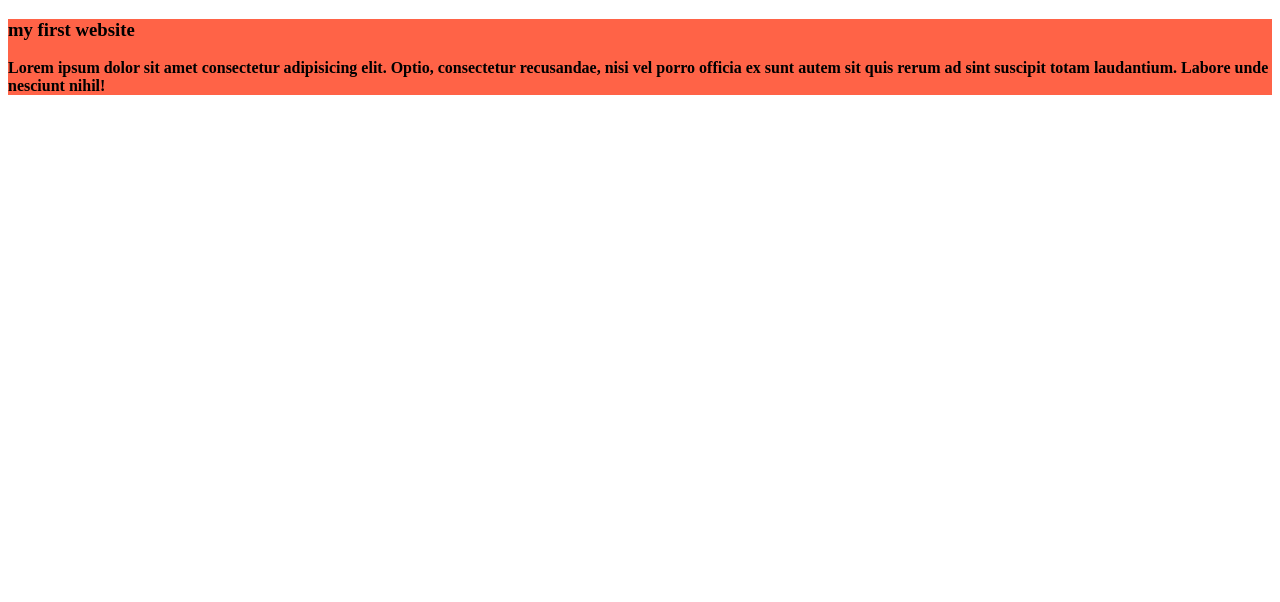
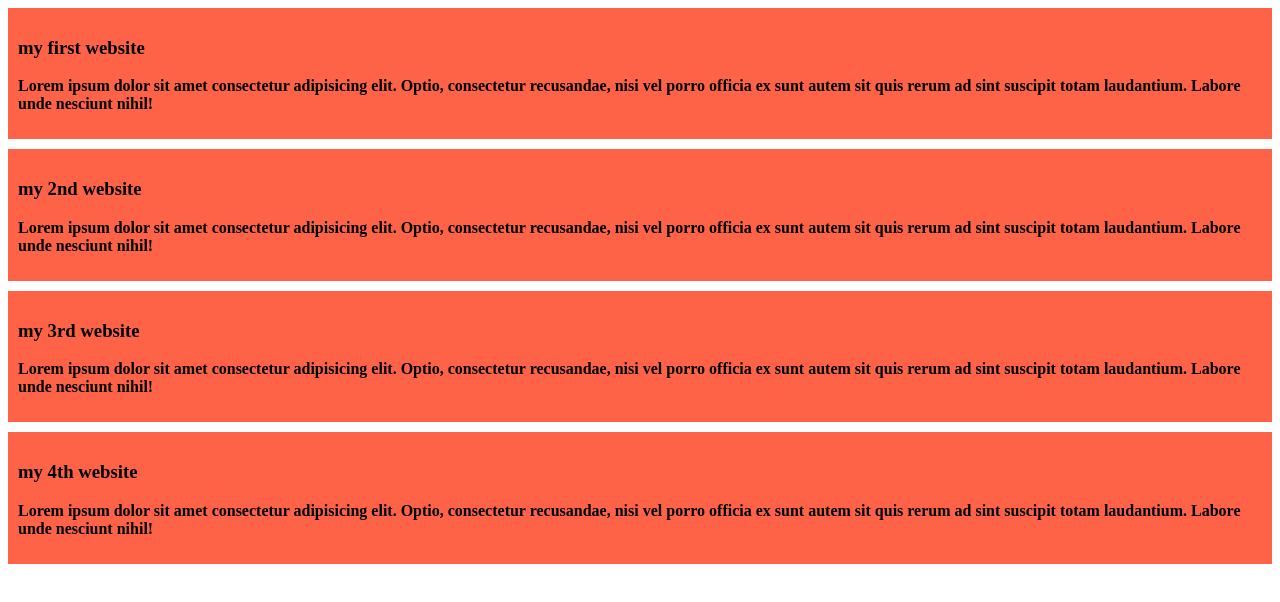
Before and after one commit to Ensaf01/my-simple-website, a plain HTML site: page index.html in a window 1280 px wide. Drawn offline with Linux system fonts and the light colour scheme.

Commit message:
add the second and thrid blog

```diff
--- a/index.html
+++ b/index.html
@@ -11,5 +11,17 @@
         <h3>my first website</h3>
         <b><p>Lorem ipsum dolor sit amet consectetur adipisicing elit. Optio, consectetur recusandae, nisi vel porro officia ex sunt autem sit quis rerum ad sint suscipit totam laudantium. Labore unde nesciunt nihil!</p></b>
     </div>
+    <div>
+        <h3>my 2nd website</h3>
+        <b><p>Lorem ipsum dolor sit amet consectetur adipisicing elit. Optio, consectetur recusandae, nisi vel porro officia ex sunt autem sit quis rerum ad sint suscipit totam laudantium. Labore unde nesciunt nihil!</p></b>
+    </div>
+    <div>
+        <h3>my 3rd website</h3>
+        <b><p>Lorem ipsum dolor sit amet consectetur adipisicing elit. Optio, consectetur recusandae, nisi vel porro officia ex sunt autem sit quis rerum ad sint suscipit totam laudantium. Labore unde nesciunt nihil!</p></b>
+    </div>
+    <div>
+        <h3>my 4th website</h3>
+        <b><p>Lorem ipsum dolor sit amet consectetur adipisicing elit. Optio, consectetur recusandae, nisi vel porro officia ex sunt autem sit quis rerum ad sint suscipit totam laudantium. Labore unde nesciunt nihil!</p></b>
+    </div>
 </body>
 </html>
--- a/style/blog.css
+++ b/style/blog.css
@@ -1,3 +1,5 @@
 div{
     background-color: tomato;
+    padding: 10px;
+    margin-bottom: 10px;
 }
```
